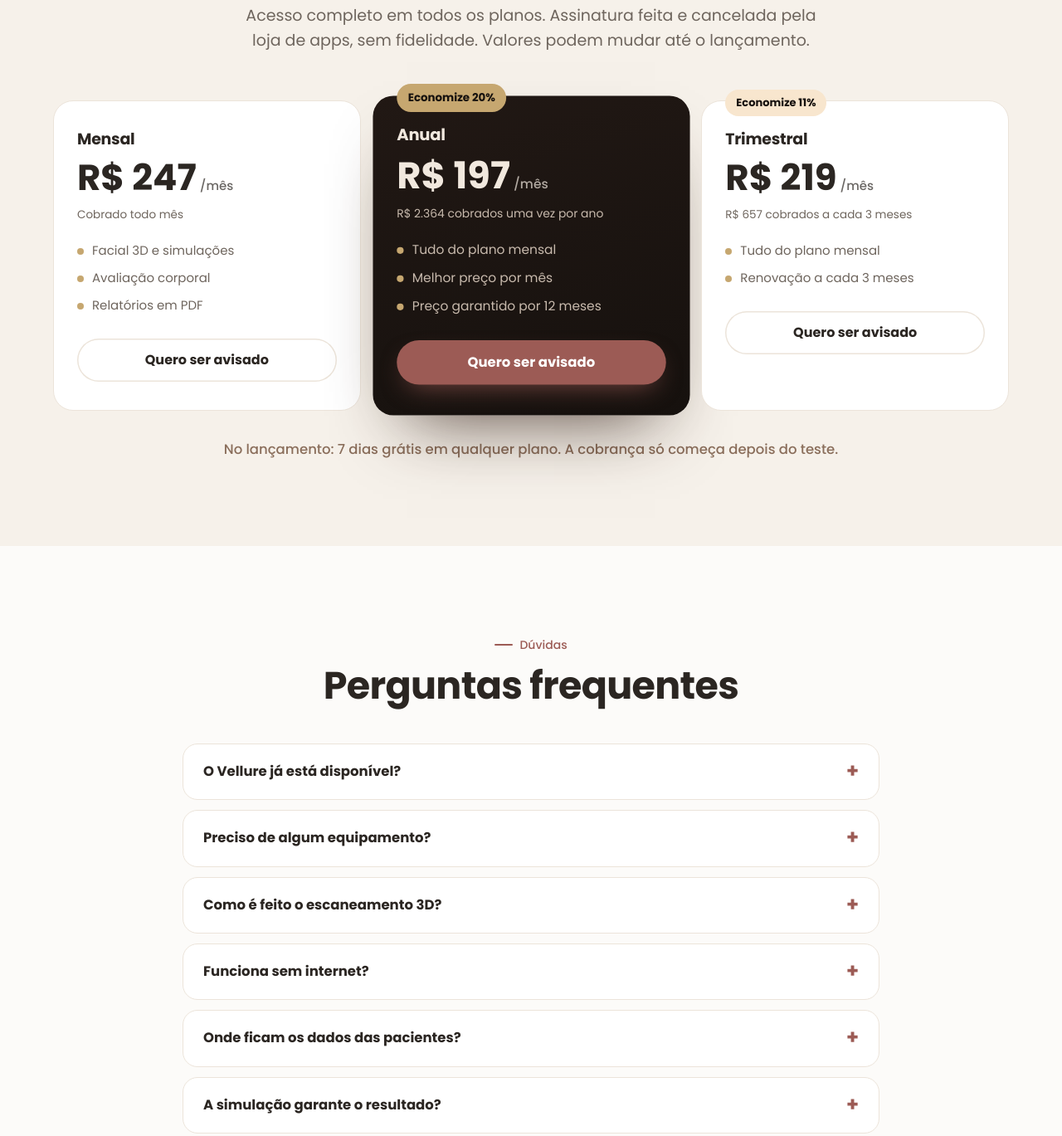
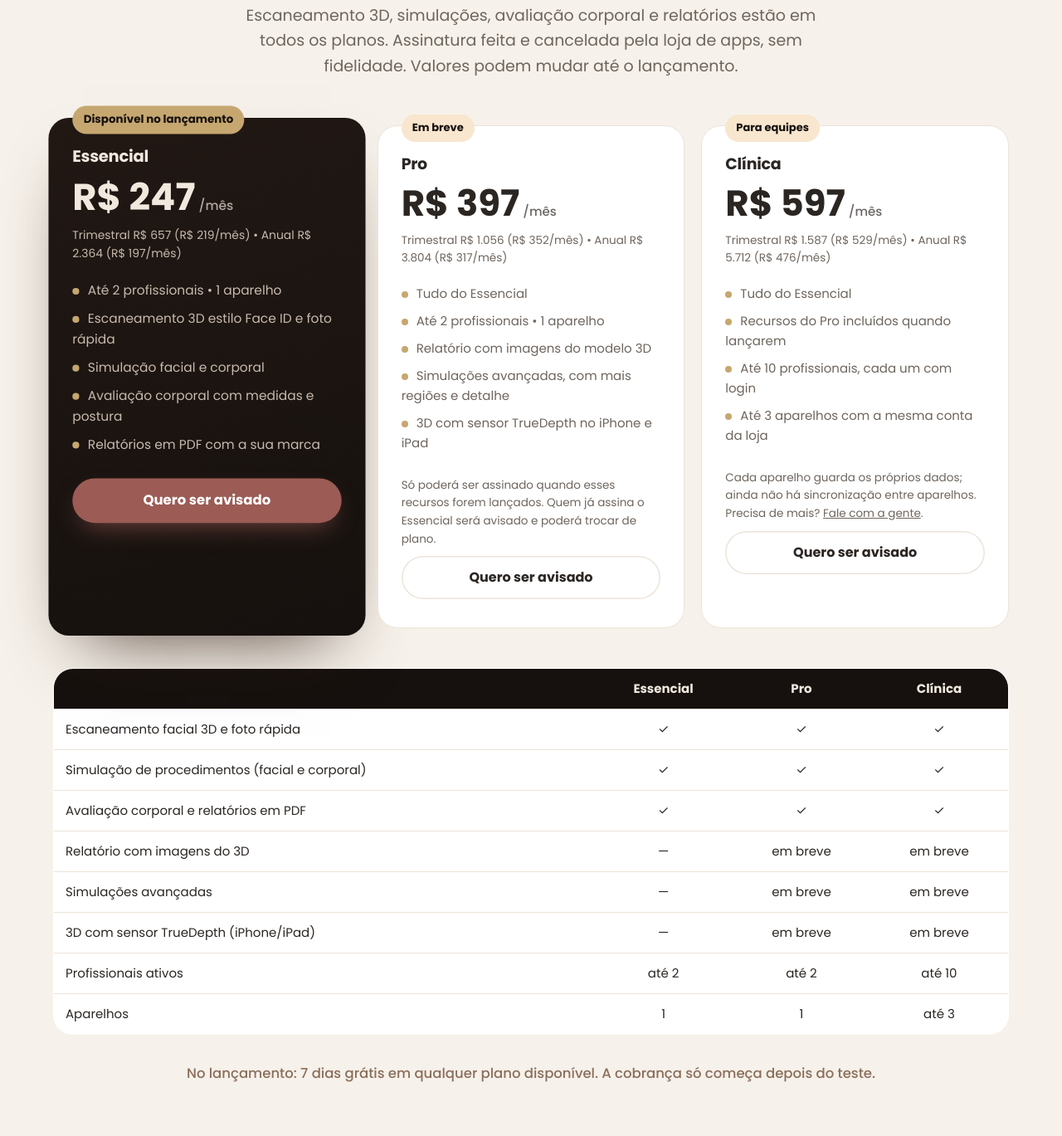
Before and after one commit to nicholassilvag/vellure-site, a plain HTML site: page index.html in a window 1280 px wide. Shown: the part 6080-7449 px from the top of the page at 83% size. Drawn offline with Linux system fonts and the light colour scheme.

Commit message:
Site: planos Essencial, Pro (em breve) e Clínica com comparação
Co-Authored-By: Claude Opus 5.5 <noreply@anthropic.com>
Claude-Session: https://claude.ai/code/session_014Lm6mGyUMTVBPFbaDGtvzm

```diff
--- a/index.html
+++ b/index.html
@@ -176,33 +176,51 @@
   <div class="wrap centro">
     <span class="eyebrow">Planos</span>
     <h2>Planos previstos para o lançamento</h2>
-    <p class="lead">Acesso completo em todos os planos. Assinatura feita e cancelada pela loja de apps, sem fidelidade. Valores podem mudar até o lançamento.</p>
+    <p class="lead">Escaneamento 3D, simulações, avaliação corporal e relatórios estão em todos os planos. Assinatura feita e cancelada pela loja de apps, sem fidelidade. Valores podem mudar até o lançamento.</p>
     <div class="planos">
-      <div class="plano">
-        <h3>Mensal</h3>
+      <div class="plano dest">
+        <span class="badge">Disponível no lançamento</span>
+        <h3>Essencial</h3>
         <div class="preco">R$ 247<small> /mês</small></div>
-        <p class="nota">Cobrado todo mês</p>
-        <ul><li>Facial 3D e simulações</li><li>Avaliação corporal</li><li>Relatórios em PDF</li></ul>
-        <a class="btn claro" href="#contato">Quero ser avisado</a>
-      </div>
-      <div class="plano dest">
-        <span class="badge">Economize 20%</span>
-        <h3>Anual</h3>
-        <div class="preco">R$ 197<small> /mês</small></div>
-        <p class="nota">R$ 2.364 cobrados uma vez por ano</p>
-        <ul><li>Tudo do plano mensal</li><li>Melhor preço por mês</li><li>Preço garantido por 12 meses</li></ul>
+        <p class="nota">Trimestral R$ 657 (R$ 219/mês) • Anual R$ 2.364 (R$ 197/mês)</p>
+        <ul><li>Até 2 profissionais • 1 aparelho</li><li>Escaneamento 3D estilo Face ID e foto rápida</li><li>Simulação facial e corporal</li><li>Avaliação corporal com medidas e postura</li><li>Relatórios em PDF com a sua marca</li></ul>
         <a class="btn cheio" href="#contato">Quero ser avisado</a>
       </div>
       <div class="plano">
-        <span class="badge" style="background:var(--creme)">Economize 11%</span>
-        <h3>Trimestral</h3>
-        <div class="preco">R$ 219<small> /mês</small></div>
-        <p class="nota">R$ 657 cobrados a cada 3 meses</p>
-        <ul><li>Tudo do plano mensal</li><li>Renovação a cada 3 meses</li></ul>
+        <span class="badge" style="background:var(--creme)">Em breve</span>
+        <h3>Pro</h3>
+        <div class="preco">R$ 397<small> /mês</small></div>
+        <p class="nota">Trimestral R$ 1.056 (R$ 352/mês) • Anual R$ 3.804 (R$ 317/mês)</p>
+        <ul><li>Tudo do Essencial</li><li>Até 2 profissionais • 1 aparelho</li><li>Relatório com imagens do modelo 3D</li><li>Simulações avançadas, com mais regiões e detalhe</li><li>3D com sensor TrueDepth no iPhone e iPad</li></ul>
+        <p class="nota">Só poderá ser assinado quando esses recursos forem lançados. Quem já assina o Essencial será avisado e poderá trocar de plano.</p>
+        <a class="btn claro" href="#contato">Quero ser avisado</a>
+      </div>
+      <div class="plano">
+        <span class="badge" style="background:var(--creme)">Para equipes</span>
+        <h3>Clínica</h3>
+        <div class="preco">R$ 597<small> /mês</small></div>
+        <p class="nota">Trimestral R$ 1.587 (R$ 529/mês) • Anual R$ 5.712 (R$ 476/mês)</p>
+        <ul><li>Tudo do Essencial</li><li>Recursos do Pro incluídos quando lançarem</li><li>Até 10 profissionais, cada um com login</li><li>Até 3 aparelhos com a mesma conta da loja</li></ul>
+        <p class="nota">Cada aparelho guarda os próprios dados; ainda não há sincronização entre aparelhos. Precisa de mais? <a href="mailto:contato@vellure3d.com.br?subject=Plano%20Cl%C3%ADnica">Fale com a gente</a>.</p>
         <a class="btn claro" href="#contato">Quero ser avisado</a>
       </div>
     </div>
-    <p class="teste">No lançamento: 7 dias grátis em qualquer plano. A cobrança só começa depois do teste.</p>
+    <div class="comparar">
+      <table>
+        <thead><tr><th></th><th>Essencial</th><th>Pro</th><th>Clínica</th></tr></thead>
+        <tbody>
+          <tr><td>Escaneamento facial 3D e foto rápida</td><td>✓</td><td>✓</td><td>✓</td></tr>
+          <tr><td>Simulação de procedimentos (facial e corporal)</td><td>✓</td><td>✓</td><td>✓</td></tr>
+          <tr><td>Avaliação corporal e relatórios em PDF</td><td>✓</td><td>✓</td><td>✓</td></tr>
+          <tr><td>Relatório com imagens do 3D</td><td>—</td><td>em breve</td><td>em breve</td></tr>
+          <tr><td>Simulações avançadas</td><td>—</td><td>em breve</td><td>em breve</td></tr>
+          <tr><td>3D com sensor TrueDepth (iPhone/iPad)</td><td>—</td><td>em breve</td><td>em breve</td></tr>
+          <tr><td>Profissionais ativos</td><td>até 2</td><td>até 2</td><td>até 10</td></tr>
+          <tr><td>Aparelhos</td><td>1</td><td>1</td><td>até 3</td></tr>
+        </tbody>
+      </table>
+    </div>
+    <p class="teste">No lançamento: 7 dias grátis em qualquer plano disponível. A cobrança só começa depois do teste.</p>
   </div>
 </section>
 
--- a/style.css
+++ b/style.css
@@ -216,3 +216,11 @@ html{scroll-padding-top:110px}
 .ap svg{width:15px;height:15px;fill:none;stroke:var(--ouro-cl);stroke-width:1.8}
 .ap em{font-style:normal;color:var(--ouro-cl);font-size:12px}
 .ap.breve{opacity:.85}
+
+.comparar{margin-top:48px;overflow-x:auto}
+.comparar table{width:100%;border-collapse:collapse;background:#fff;border:1px solid var(--linha);border-radius:var(--raio);overflow:hidden;font-size:15px;text-align:center}
+.comparar th,.comparar td{padding:12px 14px;border-bottom:1px solid var(--linha)}
+.comparar td:first-child,.comparar th:first-child{text-align:left}
+.comparar thead th{background:var(--noite);color:#F1E8DE;font-weight:600}
+.comparar tbody tr:last-child td{border-bottom:0}
+.plano .nota a{color:inherit;text-decoration:underline}
```
